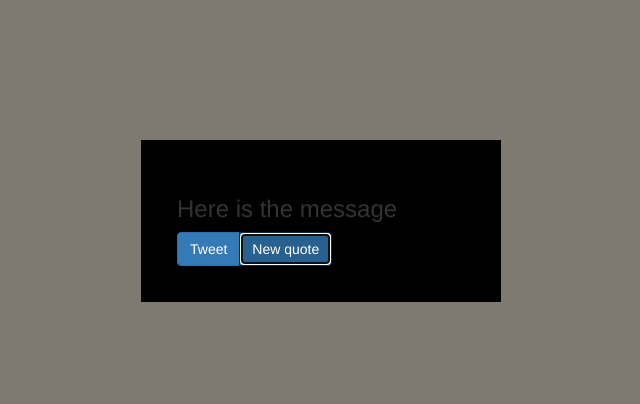
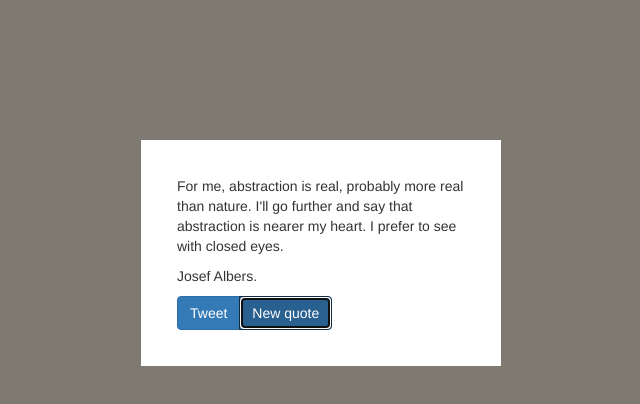
Before and after one commit to jProgr/quote-machine, a plain HTML site: page index.html in a window 1280 px wide. Both pictures are taken after a click on the button "New quote". Shown: the whole page, without its empty margins (319-959 px from the left). Drawn offline with nearby package versions, Linux system fonts and the light colour scheme.

Commit message:
Button now shows a random quote

```diff
--- a/index.html
+++ b/index.html
@@ -13,7 +13,8 @@
             <div class="col-md-4 col-md-offset-4 col-sm-10 col-sm-offset-1">
                 <div id="main">
                     <div id="quote">
-                        <h3 class="quote_line">Lorem Ipsum</h3>
+                        <p class="quote_line">Lorem Ipsum</p>
+                        <p class="author_line">Someone</p>
                     </div>
                     <div id="buttons" class="btn-group">
                         <button type="button" class="btn btn-primary">Tweet</button>
--- a/main.css
+++ b/main.css
@@ -1,7 +1,7 @@
 body {
   background-color: #7F7A71; }
   body #main {
-    background-color: #000;
+    background-color: #FFF;
     padding: 10%;
     margin-top: 10em; }
     body #main #buttons {
--- a/quotes.js
+++ b/quotes.js
@@ -1,8 +1,20 @@
+function quote(select)
+{ return json[select].quote; }
+
+function author(select)
+{ return json[select].author; }
+
+var json;
+
+$.getJSON("quotes_list.json", (data) => { json = data; });
+
 $(document).ready(function()
 {
     $("#new_quote").on("click", function()
     {
-        $(".quote_line").html("Here is the message");
+        var pick = (Math.random() * json.length) | 0;
+        $(".quote_line").html(quote(pick) + ".");
+        $(".author_line").html(author(pick) + ".");
     });
 
 });
--- /dev/null
+++ b/quotes_list.json
@@ -0,0 +1,42 @@
+[
+	{
+		"quote": "The more horrible this world, the more abstract our art, whereas a happy world brings forth an art of the here and now",
+		"author": "Paul Klee"
+	},
+	{
+		"quote": "Remember that a picture, before being a battle horse, a nude, an anecdote or whatnot, is essentially a flat surface covered with colours assembled in a certain order",
+		"author": "Maurice Denis"
+	},
+	{
+		"quote": "It is interesting to observe how real the object remains, in spite of all abstractions",
+		"author": "Paul Klee"
+	},
+	{
+		"quote": "There is no such thing as abstract art, or else all art is abstract, which amounts to the same thing. Abstract art no more exists than does curved art yellow art or green art",
+		"author": "Jean Dubuffet"
+	},
+	{
+		"quote": "We do not wish to copy nature. We do not want to reproduce, we want to produce",
+		"author": "Jean Arp"
+	},
+	{
+		"quote": "For me, abstraction is real, probably more real than nature. I'll go further and say that abstraction is nearer my heart. I prefer to see with closed eyes",
+		"author": "Josef Albers"
+	},
+	{
+		"quote": "You use things; the idea is, of course, to eliminate things",
+		"author": "Phillip Guston"
+	},
+	{
+		"quote": "But one day, some painter used 'Abstraction' as a title for one of his paintings. It was a still life. And it was a very tricky title. And it wasn’t really a very good one. From then on the idea became something extra. Immediately it gave some people the idea that they could free art from itself",
+		"author": "Willem de Kooning"
+	},
+	{
+		"quote": "Nature then, is just nature. I admit I am very impressed with it. The attitude that nature is chaotic and that the artist puts order into it is a very absurd point of view, I think. All that we can do for is to put some order in ourselves. When a man ploughs his field at the right time, it means just that",
+		"author": "Willem de Kooning"
+	},
+	{
+		"quote": "Abstract art is only painting. And what's so dramatic about that? There is no abstract art. One must always begin with something. Afterwards you can remove all traces of reality",
+		"author": "Pablo Picasso"
+	}
+]
```
